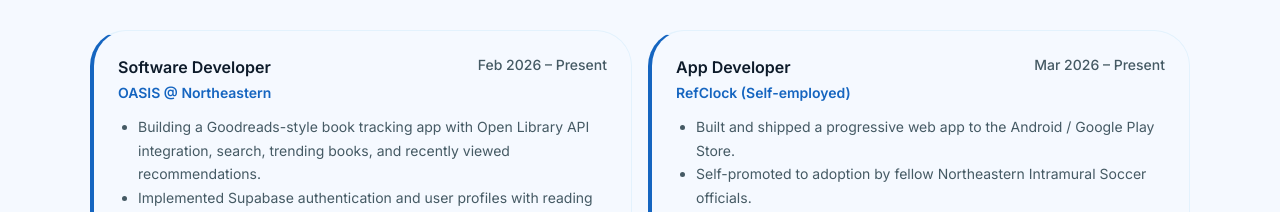
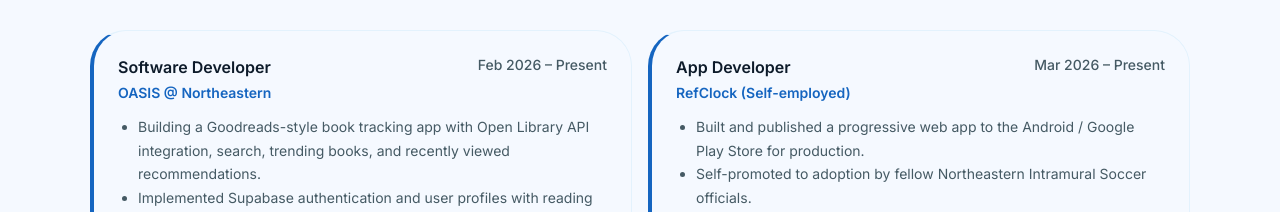
Before and after one commit to raydl18/personal-website, a React (Vite) app: page / in a window 1280 px wide. Shown: the part 1753-1965 px from the top of the page. Built offline with nearby package versions, Linux system fonts and the light colour scheme.

Commit message:
Update RefClock bullet wording

```diff
--- a/src/sections/Experience.jsx
+++ b/src/sections/Experience.jsx
@@ -17,7 +17,7 @@
     date: 'Mar 2026 – Present',
     tech: ['HTML', 'CSS', 'JavaScript', 'PWA'],
     bullets: [
-      'Built and shipped a progressive web app to the Android / Google Play Store.',
+      'Built and published a progressive web app to the Android / Google Play Store for production.',
       'Self-promoted to adoption by fellow Northeastern Intramural Soccer officials.',
     ],
   },
```
